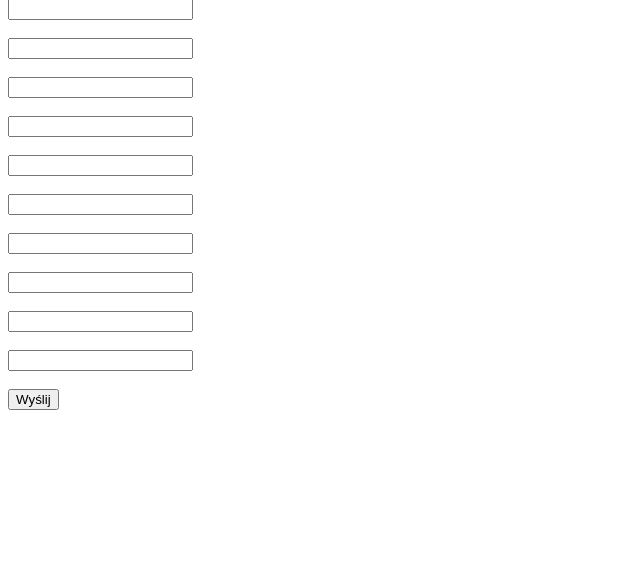
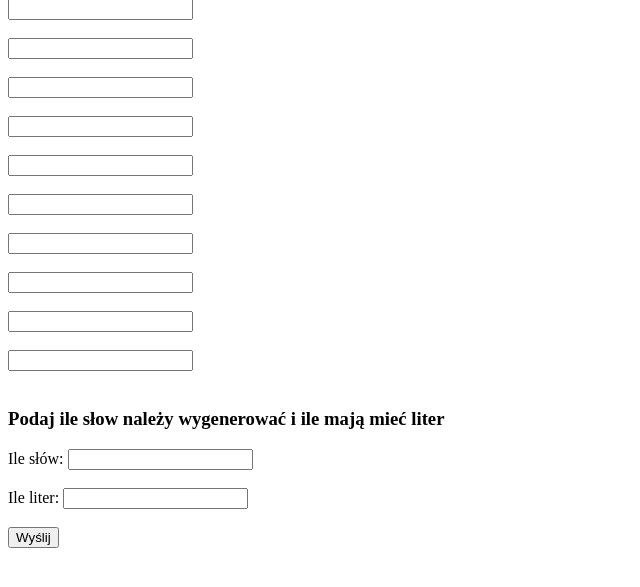
Before and after one commit to Kurzawskyy/3pir_2_php, a PHP site: page / in a window 1280 px wide. Shown: the part 60-647 px from the top of the page, without its empty margins (0-640 px from the left). Run offline with PHP 8.4, Linux system fonts and the light colour scheme.

Commit message:
zajecia 29.03.23 // t0x // skonczone wyslane

```diff
--- a/t07e_tab_znakow_slowa/index.php
+++ b/t07e_tab_znakow_slowa/index.php
@@ -20,10 +20,18 @@
     <input type="text" name="c7"> <br><br>
     <input type="text" name="c8"> <br><br>
     <input type="text" name="c9"> <br><br>
-    <input type="submit" value="Wyślij">
+
+    <h3>Podaj ile słow należy wygenerować i ile mają mieć liter</h3>
+    <label for='ile_slow'>Ile słów: </label>
+    <input type='text' name='ile_slow'> <br><br>
+    <label for='ile_liter'>Ile liter: </label>
+    <input type='text' name='ile_liter'> <br><br>
+
+    <input type="submit" value="Wyślij"> <br><br>
 </form>
 
 <?php
+// Norbert Kurzawski 3pir02
     if(
             isset($_POST["c0"]) &&
             isset($_POST["c1"]) &&
@@ -34,16 +42,36 @@
             isset($_POST["c6"]) &&
             isset($_POST["c7"]) &&
             isset($_POST["c8"]) &&
-            isset($_POST["c9"])
+            isset($_POST["c9"]) &&
+            isset($_POST['ile_liter']) &&
+            isset($_POST['ile_slow'])
 ) {
         $tab = array();
         for($i = 0; $i < 10; $i++) {
             $tab[$i] = $_POST["c".$i];
         }
 
+        for($i = 0; $i < 10; $i++) {
+            echo $tab[$i]." ";
+        }
 
-    }
+        echo "<br><br>";
 
+            $slow = $_POST['ile_slow'];
+            $liter = $_POST['ile_liter'];
+
+            $s = "";
+            for ($j = 0; $j < $slow; $j++) {
+                $s = "";
+                for ($i = 0; $i < $liter; $i++) {
+
+                    $x = rand(0, 9);
+                    $s = $s . $tab[$x];
+
+                }
+                echo "$s<br>";
+            }
+        }
 ?>
 </body>
 </html>
```
